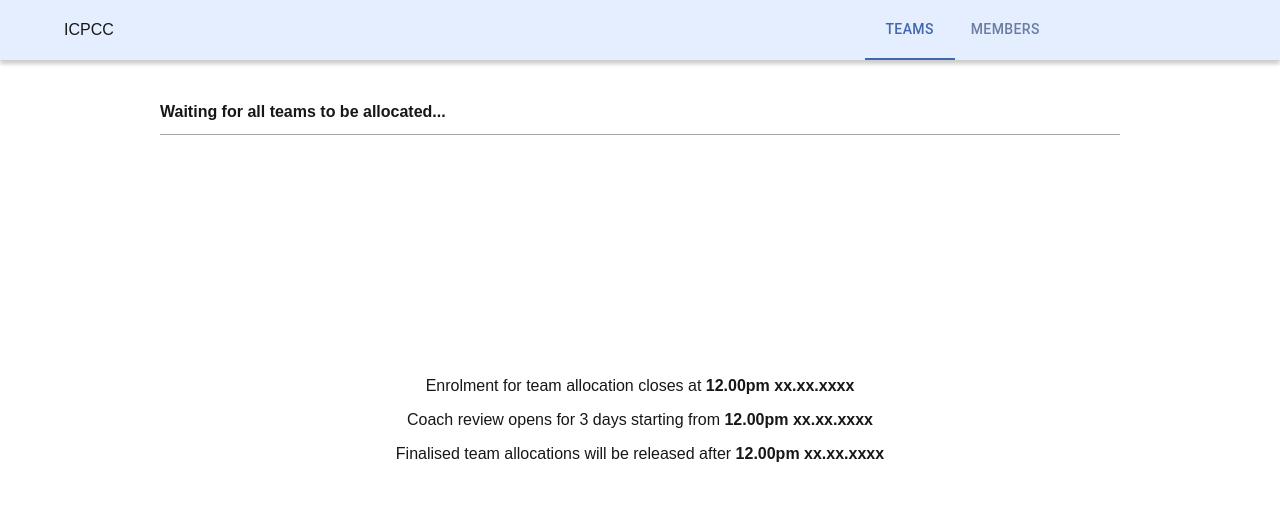
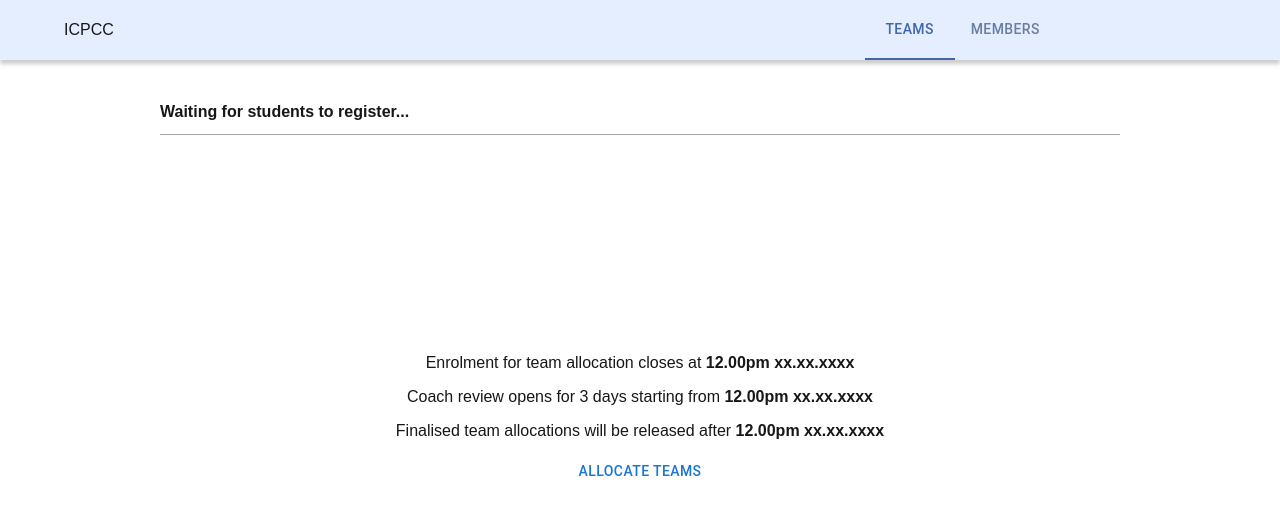
Before and after one commit to adrianbalbs/icpcconnect, a Next.js app in the folder frontend/: page /teams in a window 1280 px wide. Shown: the top 514 px of the page. Built offline with nearby package versions, Linux system fonts and the light colour scheme.

Commit message:
feat: added button to start up teams allocation and corresponding loading screen, fixed navbar and navigation so that students can only access the their own 'team' page rather than the whole list of teams

```diff
--- a/frontend/src/app/components/Navbar.tsx
+++ b/frontend/src/app/components/Navbar.tsx
@@ -52,13 +52,14 @@ const StyledTab = styled((props: tabProps) => <Tab disableRipple {...props} />)(
 
 const Navbar: React.FC = () => {
   const [tab, setTab] = useState(-1);
+  const [tabAllowed, setTabAllowed] = useState('team');
   // const [initialLoad, setInitialLoad] = useState(true);
   const pathname = usePathname();
   const router = useRouter();
 
   const handleChange = (event: React.SyntheticEvent, newTab: number) => {
     setTab(newTab);
-    router.push(`${tab === 1 ? '/teams' : '/members'}`);
+    router.push(tab === 1 ? `/${tabAllowed}` : '/members');
   };
 
   // useEffect(() => {
@@ -68,6 +69,12 @@ const Navbar: React.FC = () => {
 
   //   return () => clearTimeout(timeout);
   // }, []);
+
+  useEffect(() => {
+    if (localStorage.getItem('role') !== 'student') {
+      setTabAllowed('teams');
+    }
+  }, []);
 
   useEffect(() => {
     pathname.includes('members') ? setTab(1) : setTab(0);
@@ -83,8 +90,8 @@ const Navbar: React.FC = () => {
         aria-label="tabs"
       >
         {/* { (!isStudent && <Tab sx={{ height: '60px', color: '#415478' }} value="teams" label="Teams"/>} */}
-        <StyledTab sx={{ height: '60px' }} label="Teams"/>
-        <StyledTab label="Members" />
+        <StyledTab sx={{ height: '60px' }} label={tabAllowed} />
+        <StyledTab label="members" />
       </StyledTabs>
     </Box>
   </div>
--- a/frontend/src/app/components/teams/TeamsList.tsx
+++ b/frontend/src/app/components/teams/TeamsList.tsx
@@ -5,7 +5,7 @@ import TeamCard from './TeamCard';
 
 const TeamsList: React.FC = () => {
   // const getTeams = async () => {
-  //   const res = await axios.get(`${SERVER_URL}/teams/all`);
+  //   const res = await axios.get(`${SERVER_URL}/api/teams/all`);
 
   // }
   return <div className={teamStyles.teams}>
--- a/frontend/src/app/components/teams/WaitingScreen.tsx
+++ b/frontend/src/app/components/teams/WaitingScreen.tsx
@@ -1,10 +1,17 @@
+import { Dispatch, SetStateAction } from 'react';
 import pageStyles from '../../styles/Page.module.css';
+import { Button } from '@mui/material';
 
-const WaitingScreen: React.FC = () => {
+interface WaitingProps {
+  setStatus: Dispatch<SetStateAction<string>>;
+}
+
+const WaitingScreen: React.FC<WaitingProps> = ({ setStatus }) => {
   return <div className={pageStyles['waiting-screen']}>
     <p>Enrolment for team allocation closes at <span className={pageStyles.bold}>12.00pm xx.xx.xxxx</span></p>
     <p>Coach review opens for 3 days starting from <span className={pageStyles.bold}>12.00pm xx.xx.xxxx</span></p>
     <p>Finalised team allocations will be released after <span className={pageStyles.bold}>12.00pm xx.xx.xxxx</span></p>
+    <Button onClick={() => setStatus('Waiting for all teams to be allocated...')}>Allocate Teams</Button>
   </div>
 }
 
--- /dev/null
+++ b/frontend/src/app/team/page.tsx
@@ -0,0 +1,9 @@
+import pageStyles from '../styles/Page.module.css';
+
+const Team: React.FC = () => {
+  return <div className={pageStyles.screen}>
+
+ </div>;
+}
+
+export default Team;
--- a/frontend/src/app/teams/page.tsx
+++ b/frontend/src/app/teams/page.tsx
@@ -1,19 +1,32 @@
 'use client';
 
-import { useState } from 'react';
+import { useEffect, useState } from 'react';
 import pageStyles from '../styles/Page.module.css';
 import TeamsList from '../components/teams/TeamsList';
 import WaitingScreen from '../components/teams/WaitingScreen';
+import CircularProgress from '@mui/material/CircularProgress';
 
 const Teams: React.FC = () => {
-  const [isAllocated, setIsAllocated] = useState(false);
+  const [status, setStatus] = useState('Waiting for students to register...');
 
-  return <div>
-    <div className={pageStyles.screen}>
-      <h1 className={pageStyles.bold}>{isAllocated ? 'All Teams' : 'Waiting for all teams to be allocated...'}</h1>
-      <hr className={pageStyles.divider}/>
-      {isAllocated ? <TeamsList /> : <WaitingScreen />}
-    </div>
+  useEffect(() => {
+    if (status === 'Waiting for all teams to be allocated...') {
+      const timeout = setTimeout(() => {
+        setStatus('All teams');
+      }, 3000);
+
+      return () => clearTimeout(timeout);
+    }
+  }, [status]);
+
+
+
+  return <div className={pageStyles.screen}>
+    <h1 className={pageStyles.bold}>{status}</h1>
+    <hr className={pageStyles.divider}/>
+    {status.includes('register') && <WaitingScreen setStatus={setStatus}/>}
+    {status.includes('allocated') && <div className={pageStyles['waiting-screen']}><CircularProgress /></div>}
+    {status === 'All teams' && <TeamsList />}
   </div>;
 }
 
```
